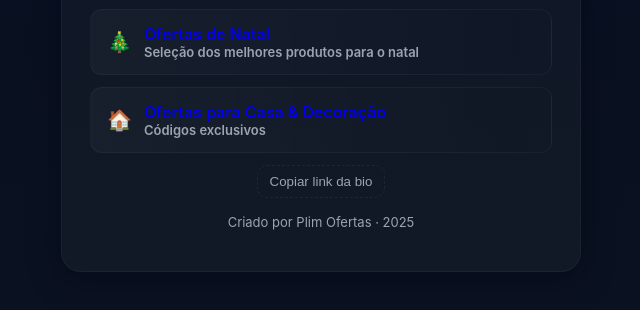
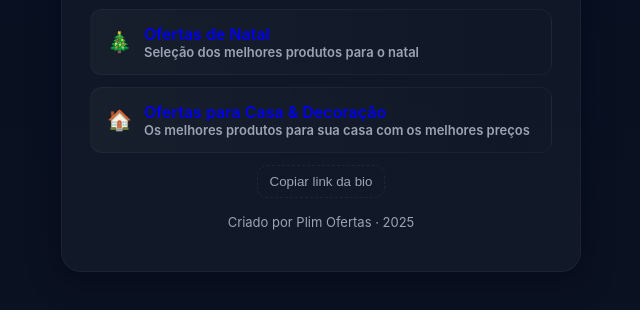
Before and after one commit to eziolemes/plim-ofertas, a plain HTML site: page index.html in a window 1280 px wide. Shown: the part 356-666 px from the top of the page, without its empty margins (319-959 px from the left). Drawn offline with Linux system fonts and the light colour scheme.

Commit message:
Atualizar o index.html
Corrige descrição da categoria casa

```diff
--- a/index.html
+++ b/index.html
@@ -181,7 +181,7 @@
           <span class="emoji">🏠</span>
           <div>
             Ofertas para Casa & Decoração
-            <div class="small">Códigos exclusivos</div>
+            <div class="small">Os melhores produtos para sua casa com os melhores preços</div>
           </div>
         </a>
       </div>
```
